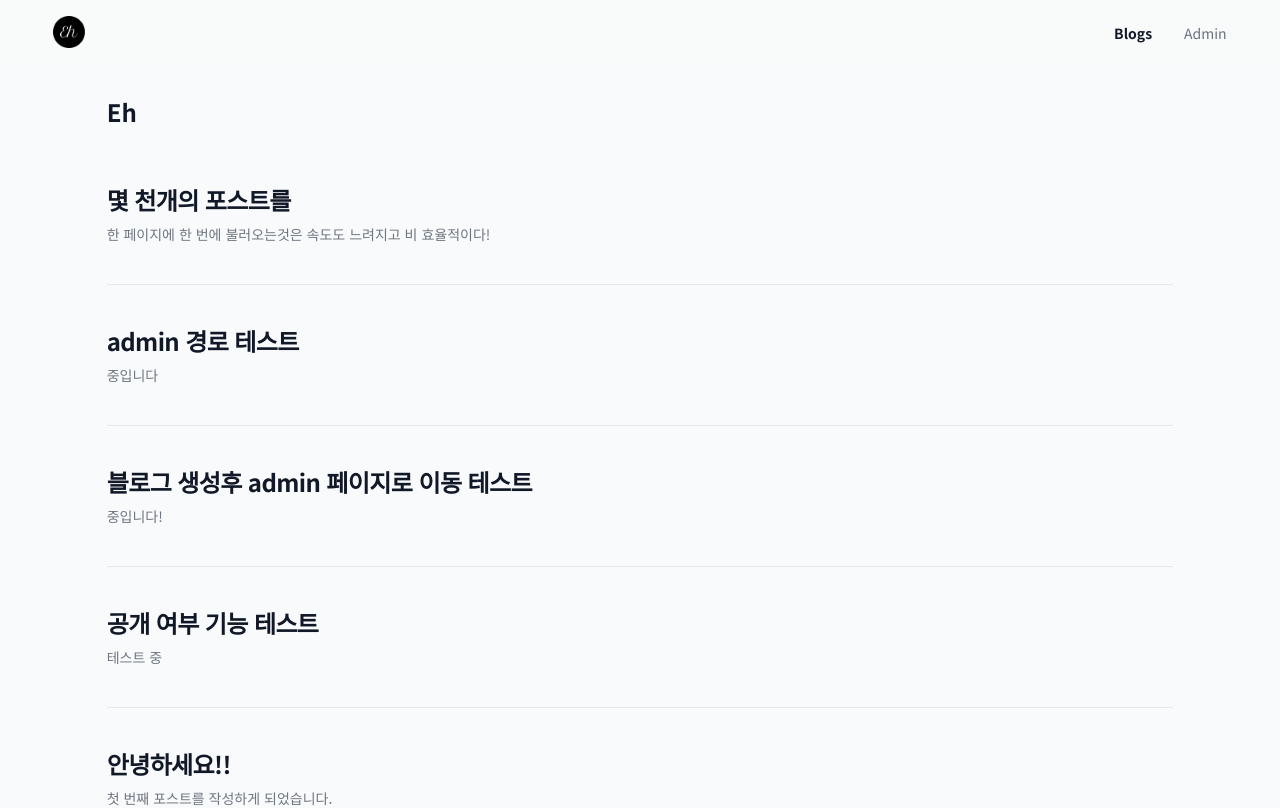
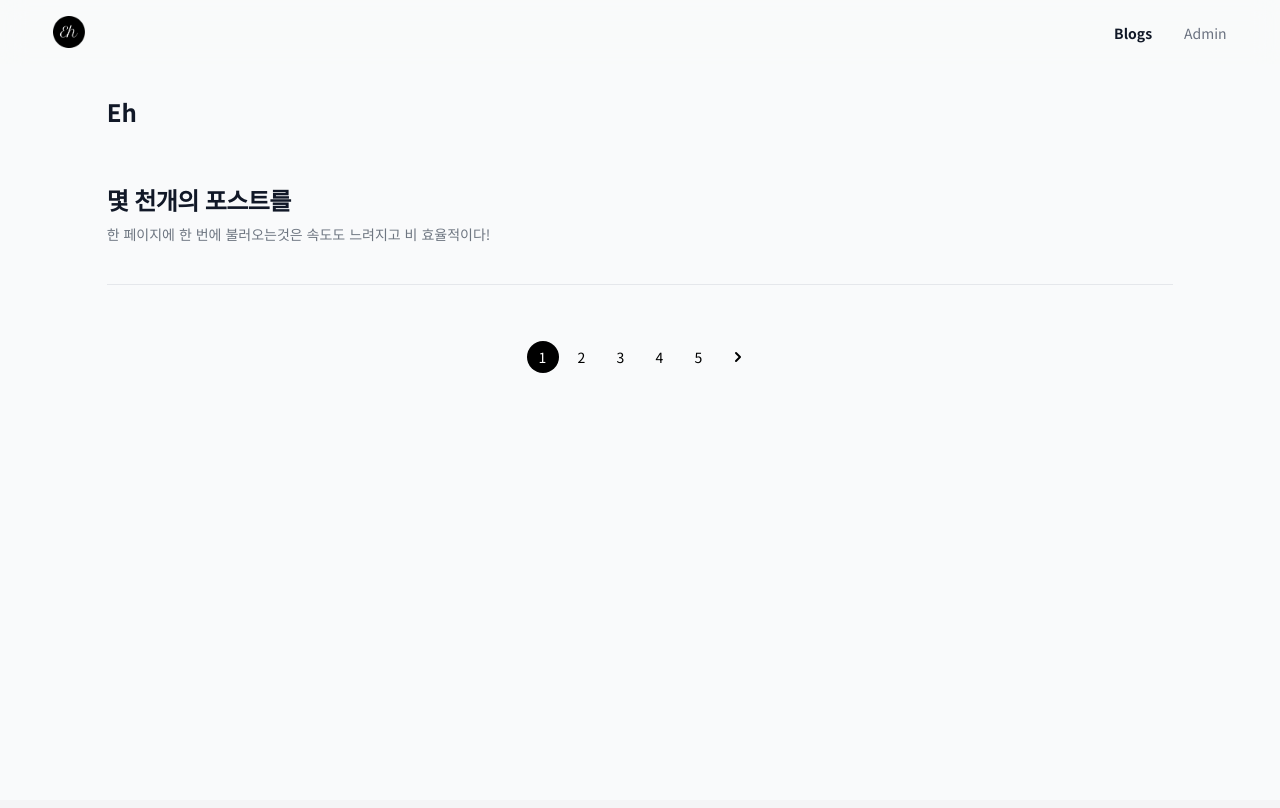
Before and after one commit to Hyeun9991/Next-Blog-01, a Next.js app: page /blogs in a window 1280 px wide. Shown: the top 808 px of the page. Built offline with nearby package versions, Linux system fonts and the light colour scheme; data requests are answered from the project's data file.

Commit message:
Pagination 이전 버튼, 다음 버튼 기능 구현

```diff
--- a/components/BlogList.tsx
+++ b/components/BlogList.tsx
@@ -34,7 +34,7 @@ const BlogList = ({ isAdmin }: Props) => {
   const [numberOfPosts, setNumberOfPosts] = useState<number>(0);
   const [numberOfPages, setNumberOfPages] = useState<number>(0);
 
-  const limit = 5;
+  const limit = 1;
   /**
    * db에서 가져온 데이터의 총 개수에 limit(5)를 나눈값으로 페이지 개수 return하기
    * numberOfPosts: params 객체 조건에 맞게 db에서 가져온 데이터의 총 개수
@@ -52,7 +52,7 @@ const BlogList = ({ isAdmin }: Props) => {
 
     let params: IParams = {
       _page: page,
-      _limit: 5,
+      _limit: limit,
       _sort: 'id',
       _order: 'desc',
     };
--- a/components/Pagination.tsx
+++ b/components/Pagination.tsx
@@ -8,16 +8,27 @@ interface Props {
   currentPage: number;
   numberOfPages: number;
   onClick: GetPostsFunction;
+  limit: number;
 }
 
-const Pagination = ({ currentPage, numberOfPages, onClick }: Props) => {
+const Pagination = ({ currentPage, numberOfPages, onClick, limit }: Props) => {
+  const currentSet = Math.ceil(currentPage / limit); // 현재 페이지 세트 (1 set, 2 set, 3 set ...)
+  const lastSet = Math.ceil(numberOfPages / limit); // 마지막 세트
+  const startPage = limit * (currentSet - 1) + 1; // 시작 페이지 숫자 (1 set = 1 , 2 set = 6, 3 set = 11)
+  const numberOfPageForSet =
+    currentSet === lastSet ? numberOfPages % limit : limit;
+  // 보통 페이지에는 5개의 아이템이 출력되고, 마지막 세트에는 나머지값을 출력
+
   return (
     <nav aria-label="Page navigation example" className="mt-14 my-14">
       <ul className="inline-flex items-center -space-x-px gap-2">
+        {/* 이전 버튼 */}
+        {currentSet !== 1 && (
           <li>
             <a
               href="#"
               className="flex items-center justify-center w-8 h-8 text-gray-500 rounded-full hover:bg-gray-100 hover:text-gray-700 dark:bg-gray-800 dark:border-gray-700 dark:text-gray-400 dark:hover:bg-gray-700 dark:hover:text-white"
+              onClick={() => onClick(startPage - limit)}
             >
               <span className="sr-only">Previous</span>
               <svg
@@ -35,8 +46,11 @@ const Pagination = ({ currentPage, numberOfPages, onClick }: Props) => {
               </svg>
             </a>
           </li>
-        {Array(numberOfPages)
-          .fill(1)
+        )}
+
+        {/* 페이지 번호 */}
+        {Array(numberOfPageForSet)
+          .fill(startPage)
           .map((value, index) => value + index)
           .map((pageNumber) => {
             return (
@@ -56,10 +70,14 @@ const Pagination = ({ currentPage, numberOfPages, onClick }: Props) => {
               </li>
             );
           })}
+
+        {/* 다음 버튼 */}
+        {currentSet !== lastSet && (
           <li>
             <a
               href="#"
               className="flex items-center justify-center w-8 h-8 text-gray-500 rounded-full hover:bg-gray-100 hover:text-gray-700 dark:bg-gray-800 dark:border-gray-700 dark:text-gray-400 dark:hover:bg-gray-700 dark:hover:text-white"
+              onClick={() => onClick(startPage + limit)}
             >
               <span className="sr-only">Next</span>
               <svg
@@ -77,6 +95,7 @@ const Pagination = ({ currentPage, numberOfPages, onClick }: Props) => {
               </svg>
             </a>
           </li>
+        )}
       </ul>
     </nav>
   );
@@ -84,6 +103,7 @@ const Pagination = ({ currentPage, numberOfPages, onClick }: Props) => {
 
 Pagination.defaultProps = {
   currentPage: 1,
+  limit: 5,
 };
 
 export default Pagination;
```
Lines whose indentation alone changed are shown as unchanged.
